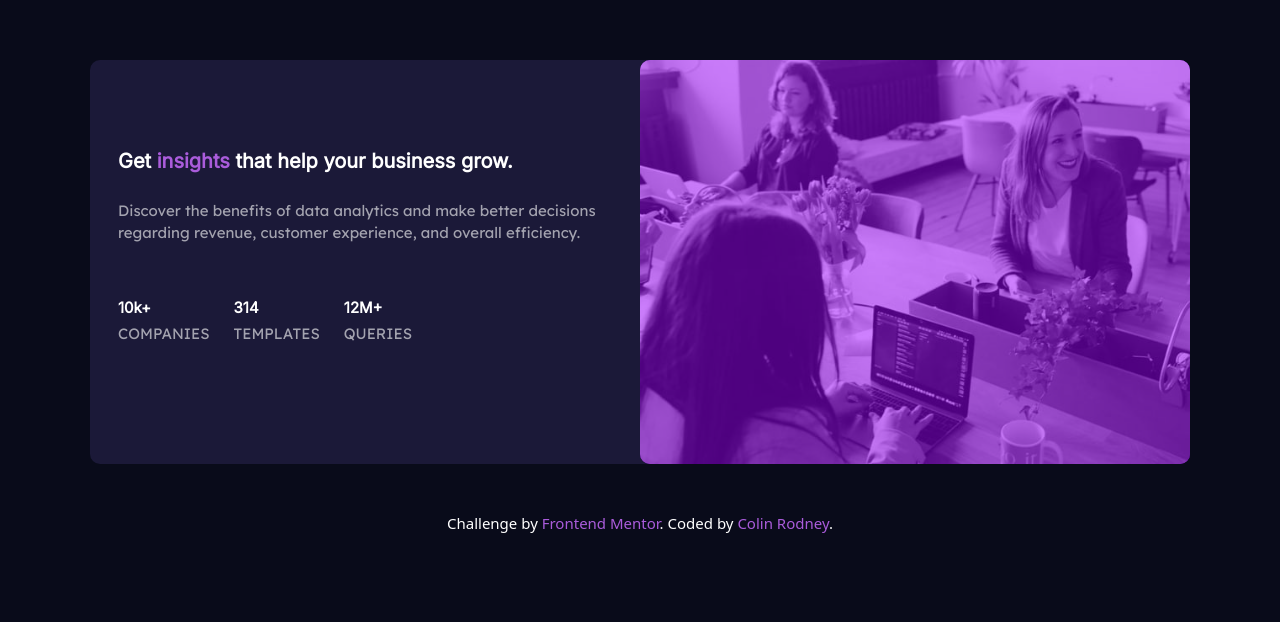
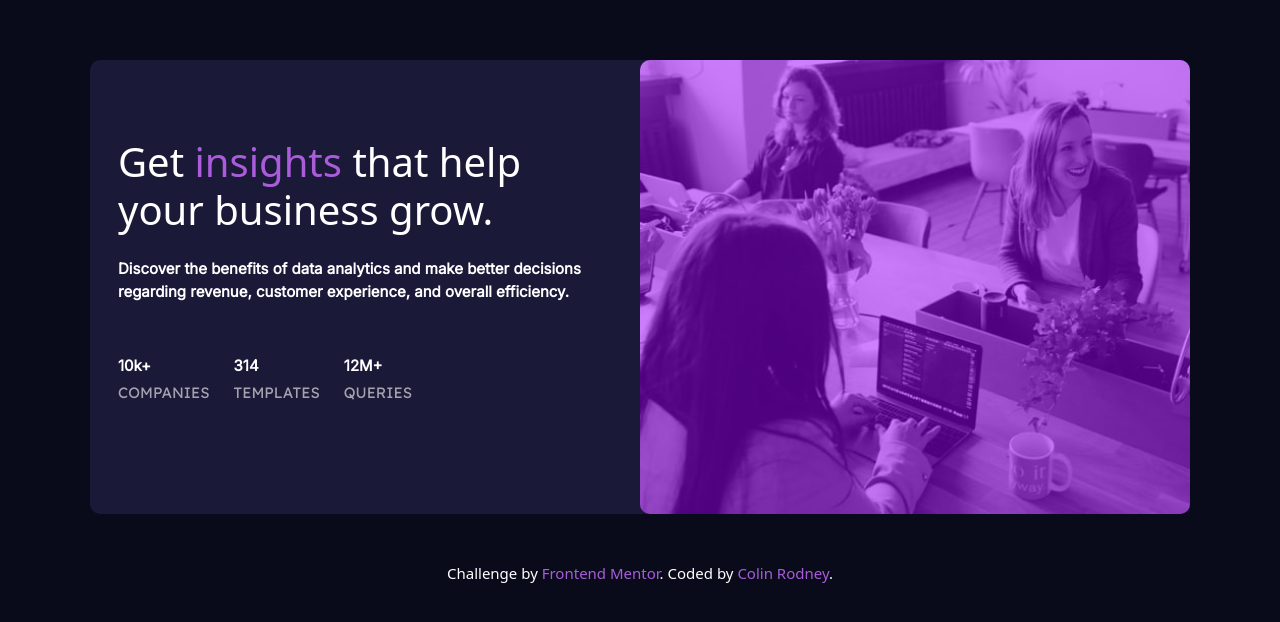
Before and after one commit to colinrodney/frontend-mentor-stats-card, a plain HTML site: page index.html in a window 1280 px wide. Shown: the part 132-754 px from the top of the page. Drawn offline with nearby package versions, Linux system fonts and the light colour scheme.

Commit message:
resolving accessibility and HTML validation issues

```diff
--- a/index.html
+++ b/index.html
@@ -36,23 +36,26 @@
 
   <body>
     <!-- body = black background -->
-    <div class="container text-center">
+    <main role="banner" class="container text-center">
       <div class="info-card row row-cols-1 row-cols-md-2">
         <div class="col image-overlay mb-3 mb-md-0 order-0 order-md-1 px-0">
-          <img
-            id="header-img"
-            srcset="images/image-header-mobile.jpg 654w,
-            images/image-header-desktop.jpg 654w"
-            src="images/image-header-mobile.jpg"
-            alt="headerImage"
-          />
+          <picture>
+            <source media="(max-width: 767px )" srcset="images/image-header-mobile.jpg">
+            <source media="(min-width: 768px)" srcset="images/image-header-desktop.jpg"">
+            <img
+              id="header-img"
+              src="images/image-header-mobile.jpg"
+              alt="headerImage"
+            />
+          </picture>
         </div>
         <!-- END: Image Column -->
-        <div id="header-and-stats" class="d-flex flex-column justify-content-center my-4">
+        <section role="main" id="header-and-stats" class="d-flex flex-column justify-content-center my-4">
           <div class="header">
-            <p class="lead mb-3 mb-md-4">
+            <h1 class="mb-3 mb-md-4">Get <span>insights</span> that help your business grow.</h1>
+            <!-- <p class="lead mb-3 mb-md-4">
               Get <span>insights</span> that help your business grow.
-            </p>
+            </p> -->
             <p>
               Discover the benefits of data analytics and make better decisions
               regarding revenue, customer experience, and overall efficiency.
@@ -75,19 +78,19 @@
             </ul>
           </div>
           <!-- END: STATS -->
-        </div>
+        </section>
         <!-- END: HEADER-AND-STATS -->
         </div>
-      </div>
+      </main>
       <!-- END ROW -1 -->
     </div>
     <!-- END: CONTAINER -->
 
-    <div class="attribution text-center mb-5 p-3">
+    <footer role="contentinfo" class="attribution text-center mb-5 p-3">
       Challenge by
       <a href="https://www.frontendmentor.io?ref=challenge" target="_blank"
         >Frontend Mentor</a
        >. Coded by<a href="#"> Colin Rodney</a>.
-    </div>
+    </footer>
   </body>
 </html>
```
